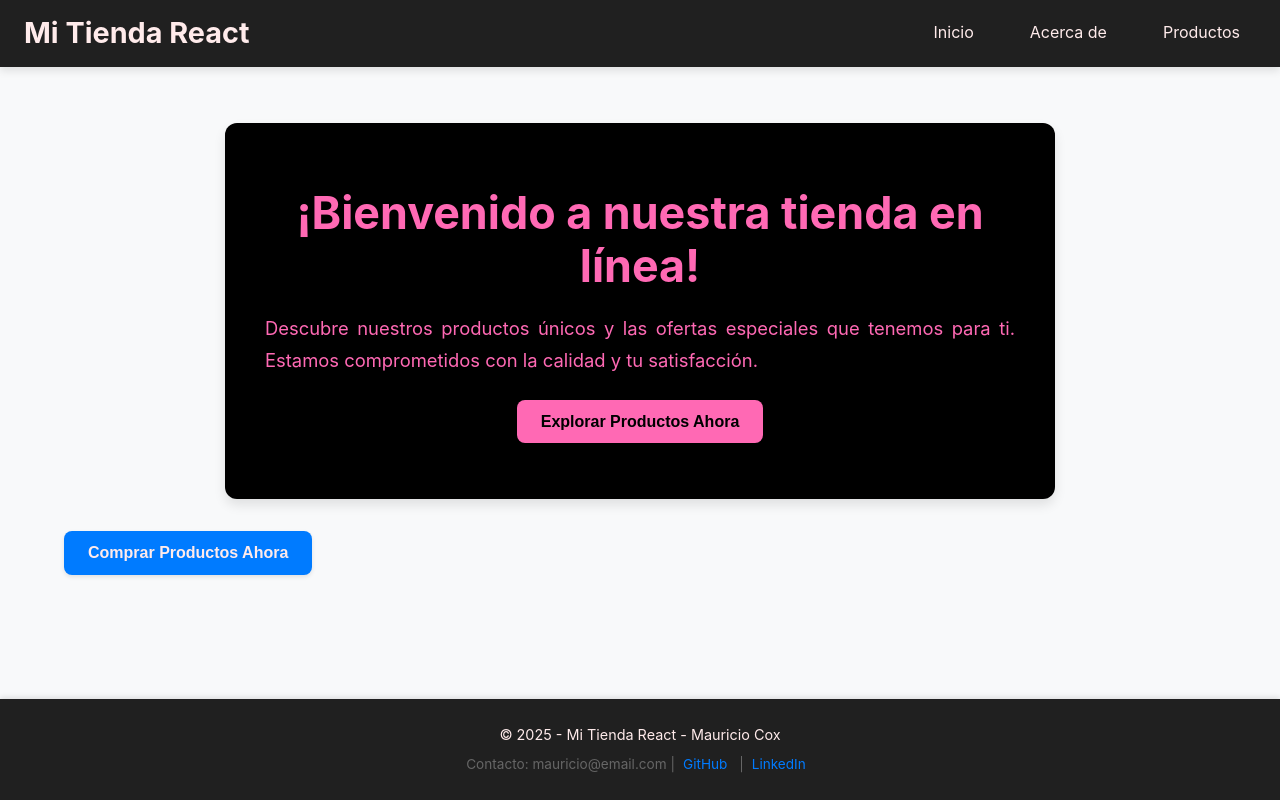
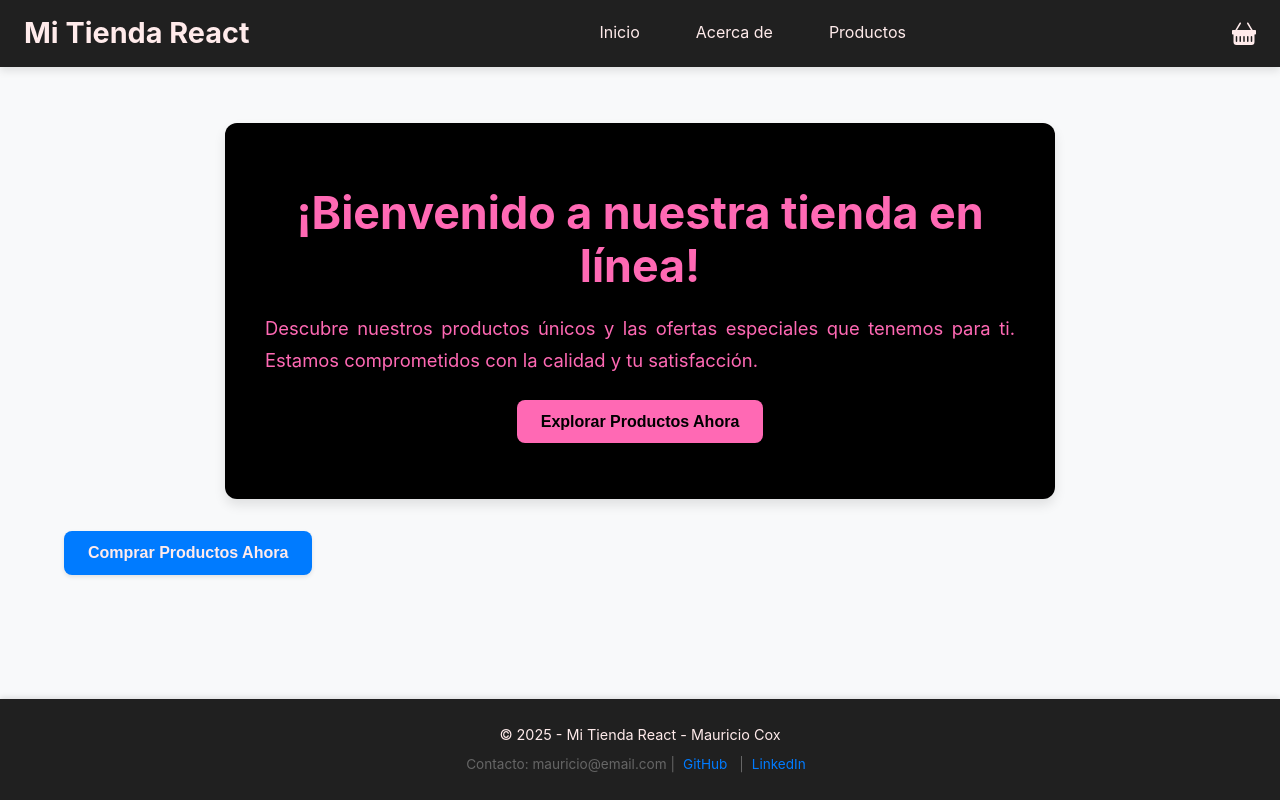
Before and after one commit to coxmau77/PIF_react, a React (Vite) app: page / in a window 1280 px wide. Built offline with nearby package versions, Linux system fonts and the light colour scheme.

Commit message:
chore: Cart button + cart aside

```diff
--- /dev/null
+++ b/src/layout/Nav/CartButton/cartButton.module.css
@@ -0,0 +1,19 @@
+.cartButton {
+    display: flex;
+    align-items: center;
+    cursor: pointer;
+    width: 1.5rem;
+    height: auto;
+
+    :hover {
+        color: var(--primary-color);
+    }
+}
+
+.cartButton svg {
+    fill: none;
+    stroke: currentColor;
+    stroke-width: 2;
+    stroke-linecap: round;
+    stroke-linejoin: round;
+}
--- /dev/null
+++ b/src/layout/Nav/CartButton/index.jsx
@@ -0,0 +1,12 @@
+import React from 'react'
+import styles from './CartButton.module.css';
+
+function index() {
+    return (
+        <svg xmlns="http://www.w3.org/2000/svg" width="16" height="16" fill="currentColor" className={styles.cartButton} viewBox="0 0 16 16">
+            <path d="M5.071 1.243a.5.5 0 0 1 .858.514L3.383 6h9.234L10.07 1.757a.5.5 0 1 1 .858-.514L13.783 6H15.5a.5.5 0 0 1 .5.5v2a.5.5 0 0 1-.5.5H15v5a2 2 0 0 1-2 2H3a2 2 0 0 1-2-2V9H.5a.5.5 0 0 1-.5-.5v-2A.5.5 0 0 1 .5 6h1.717zM3.5 10.5a.5.5 0 1 0-1 0v3a.5.5 0 0 0 1 0zm2.5 0a.5.5 0 1 0-1 0v3a.5.5 0 0 0 1 0zm2.5 0a.5.5 0 1 0-1 0v3a.5.5 0 0 0 1 0zm2.5 0a.5.5 0 1 0-1 0v3a.5.5 0 0 0 1 0zm2.5 0a.5.5 0 1 0-1 0v3a.5.5 0 0 0 1 0z" />
+        </svg>
+    )
+}
+
+export default index
--- a/src/layout/Nav/index.jsx
+++ b/src/layout/Nav/index.jsx
@@ -1,6 +1,7 @@
 // src/layout/Nav/index.jsx
 import { Link } from 'react-router-dom';
 import styles from './Nav.module.css';
+import CartButton from './CartButton';
 
 export function Nav() {
     return (
@@ -13,6 +14,7 @@ export function Nav() {
                 <li><Link to="/about">Acerca de</Link></li>
                 <li><Link to="/products">Productos</Link></li>
             </ul>
+            <CartButton />
         </nav>
     );
 }
```
Also changed, not shown: src/layout/Nav/CartAside/index.jsx (added, +14 -0 lines), src/layout/Nav/CartAside/cartAside.module.css (added).
